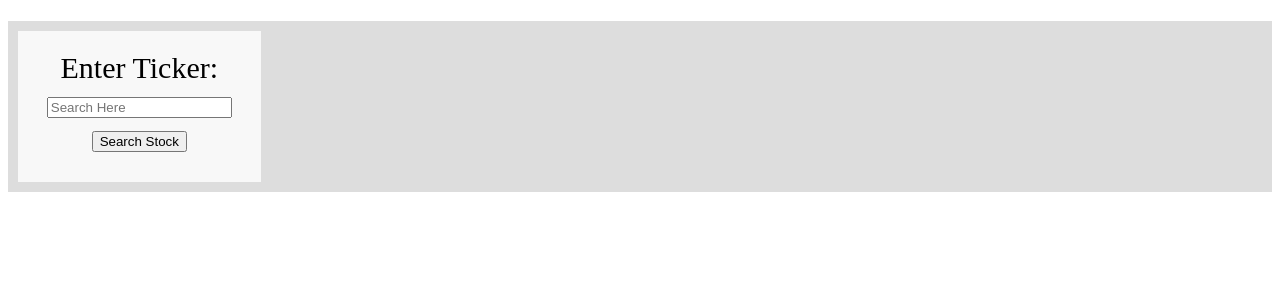
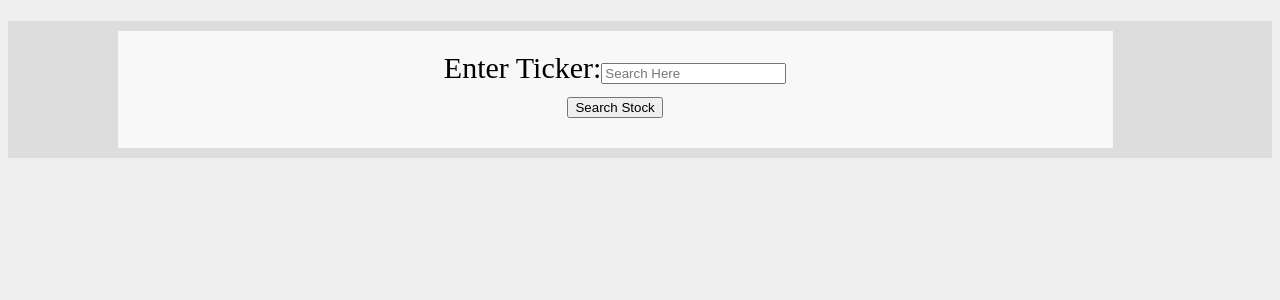
Before and after one commit to zmou21/value-invest, a React (Create React App) app in the folder client/: page / in a window 1280 px wide. Shown: the top 300 px of the page. Built offline with nearby package versions, Linux system fonts and the light colour scheme.

Commit message:
updated with dashboard styling

```diff
--- a/client/public/css/dashboard.css
+++ b/client/public/css/dashboard.css
@@ -1,4 +1,8 @@
 /* dashboard styling */
+
+body {
+  background-color: #eee;
+}
 
 /*=============================================================*/
      /*================== Grid Container ================== */
@@ -6,15 +10,26 @@
 
 .grid-container {
   display: grid;
-  grid: auto / 19.5% 79.5%;
+  grid: auto / 80%;
   grid-gap: 1%;
   background-color: #ddd;
   padding: 10px;
-  height:
 }
 .grid-container>div {
   background-color: rgba(255, 255, 255, 0.8);
   text-align: center;
   padding:20px 0;
   font-size: 30px;
+  position: relative;
+  left: 10%;
 }
+/*
+#logo {
+  float: left;
+  display: inline;
+} */
+
+/* .company-name {
+  float: right;
+  display: inline;
+} */
```
